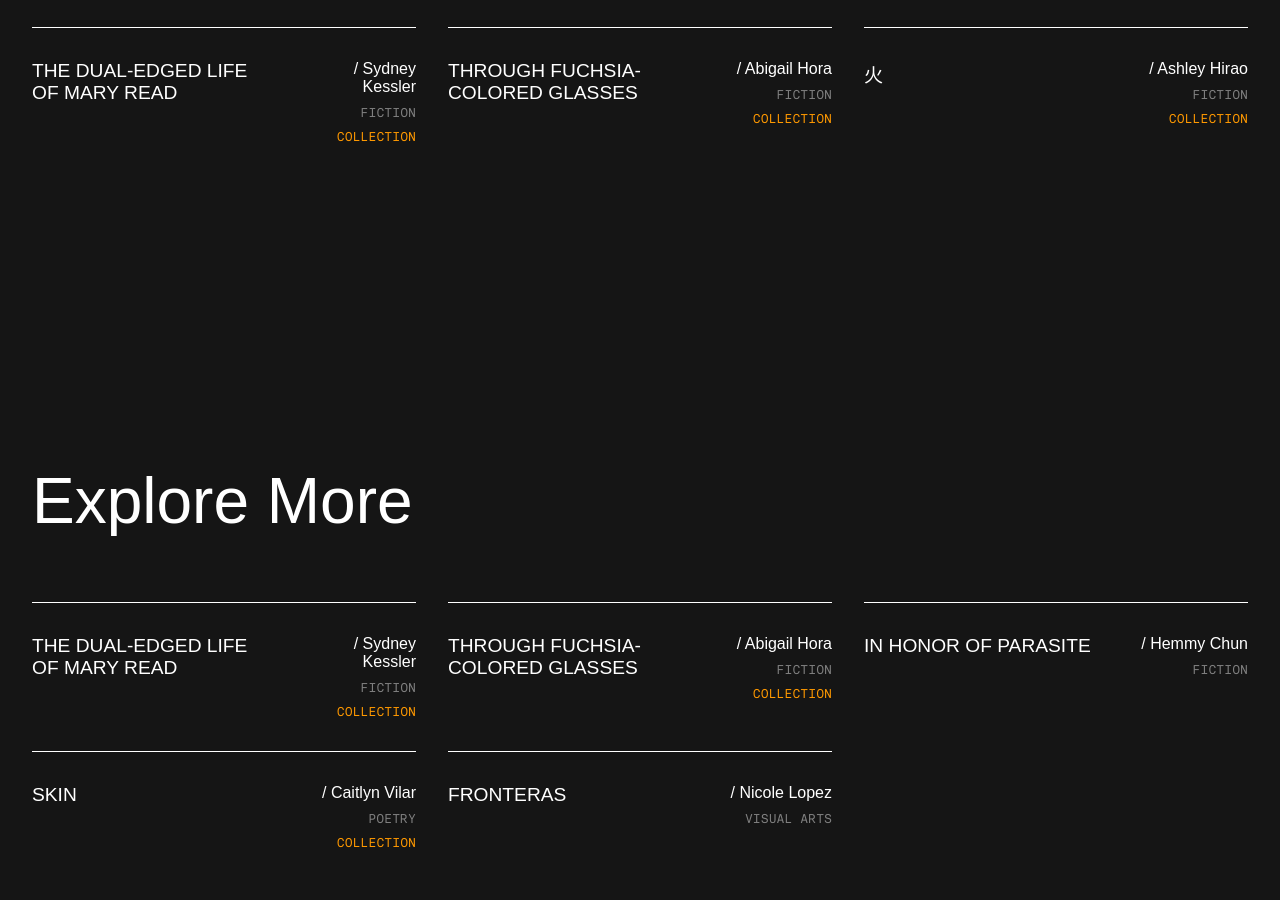
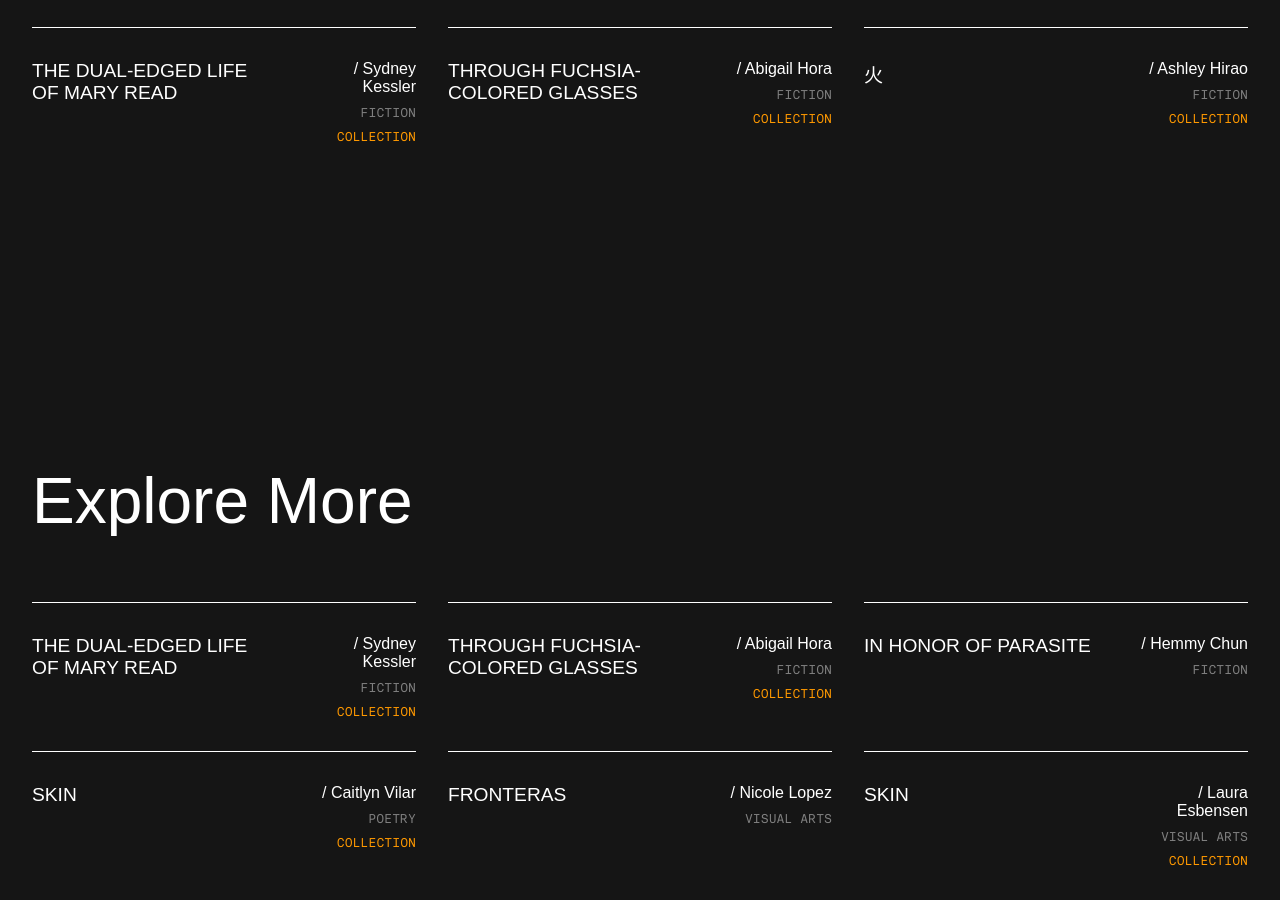
Before and after one commit to Other-People-UCSD/Pink-Currents, a Jekyll site: the page built from index.md, in a window 1280 px wide and 900 px high, scrolled down 873 px. Built offline with Jekyll 4.4.1, drawn with Linux system fonts in a browser that asks for light colours; nearby versions of some CDN libraries.

Commit message:
Update from Forestry.io Other People updated _posts/2020-04-06-skin.md

```diff
--- a/_posts/2020-04-06-skin.md
+++ b/_posts/2020-04-06-skin.md
@@ -1,10 +1,12 @@
 ---
-category: Visual Arts
+category: Collection
 layout: Post
 title: Skin
 contributor: Laura Esbensen
 date: 2020-04-06T07:00:00.000+00:00
 thumb: "/uploads/Laura Esbensen_Other People Submission_Skin - Laura Esbensen.jpg"
+tags:
+- Visual Arts
 
 ---
 ![](/uploads/Laura Esbensen_Other People Submission_Skin - Laura Esbensen.jpg)
```
Also changed, not shown: .forestry/front_matter/templates/post.yml.
